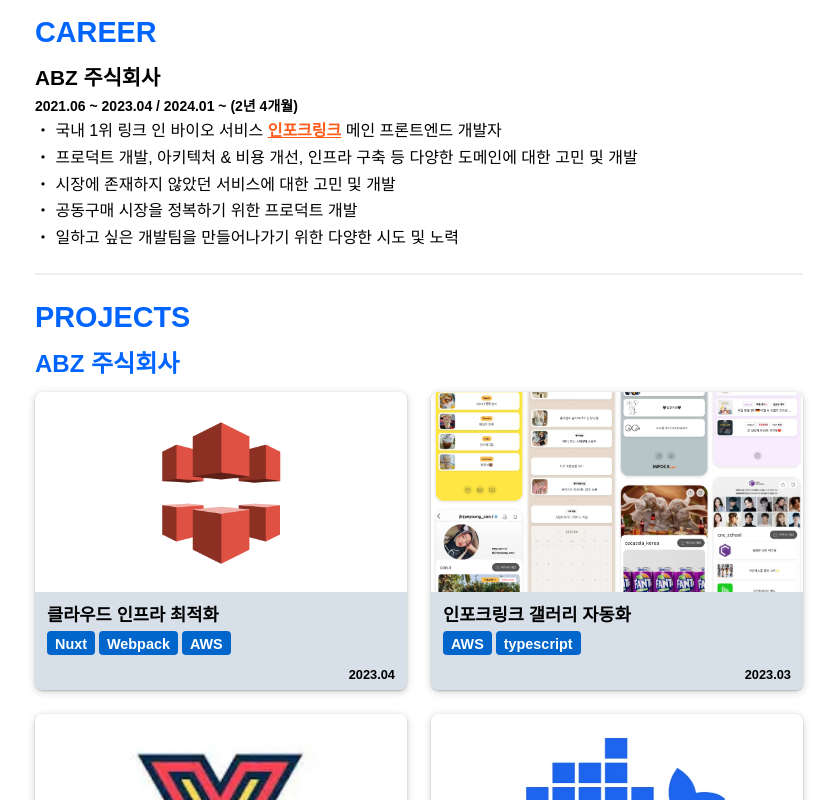
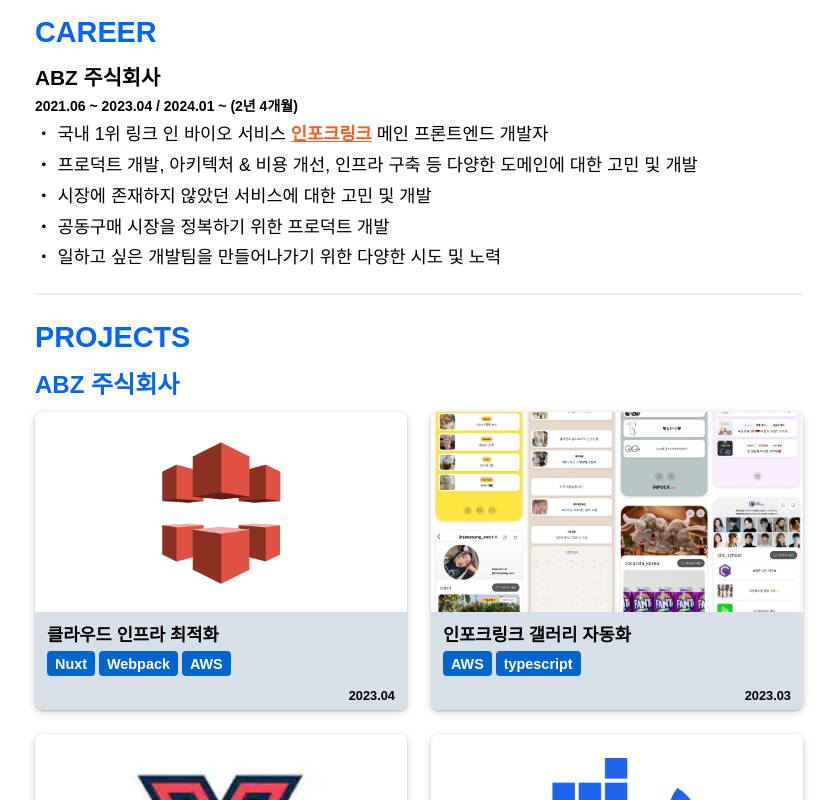
Before and after one commit to gouz7514/hotdog-log, a Next.js app: page /resume in a window 1280 px wide. Shown: the part 1140-1940 px from the top of the page, without its empty margins (221-1058 px from the left). Built offline with nearby package versions, Linux system fonts and the light colour scheme; no server answers.

Commit message:
Style : ListContainer 스타일 수정

```diff
--- a/src/components/Molecule/ListContainer.tsx
+++ b/src/components/Molecule/ListContainer.tsx
@@ -3,8 +3,15 @@ import styled from '@emotion/styled'
 import { ListProps } from '@/types/types'
 
 const ListStyle = styled.ul`
+  margin-top: 8px;
+  line-height: 1.5;
+
   li {
-    margin: 6px 0;
+    font-size: 1.1em;
+
+    &:not(:last-child) {
+      margin-bottom: 8px;
+    }
   }
 `
 
```
